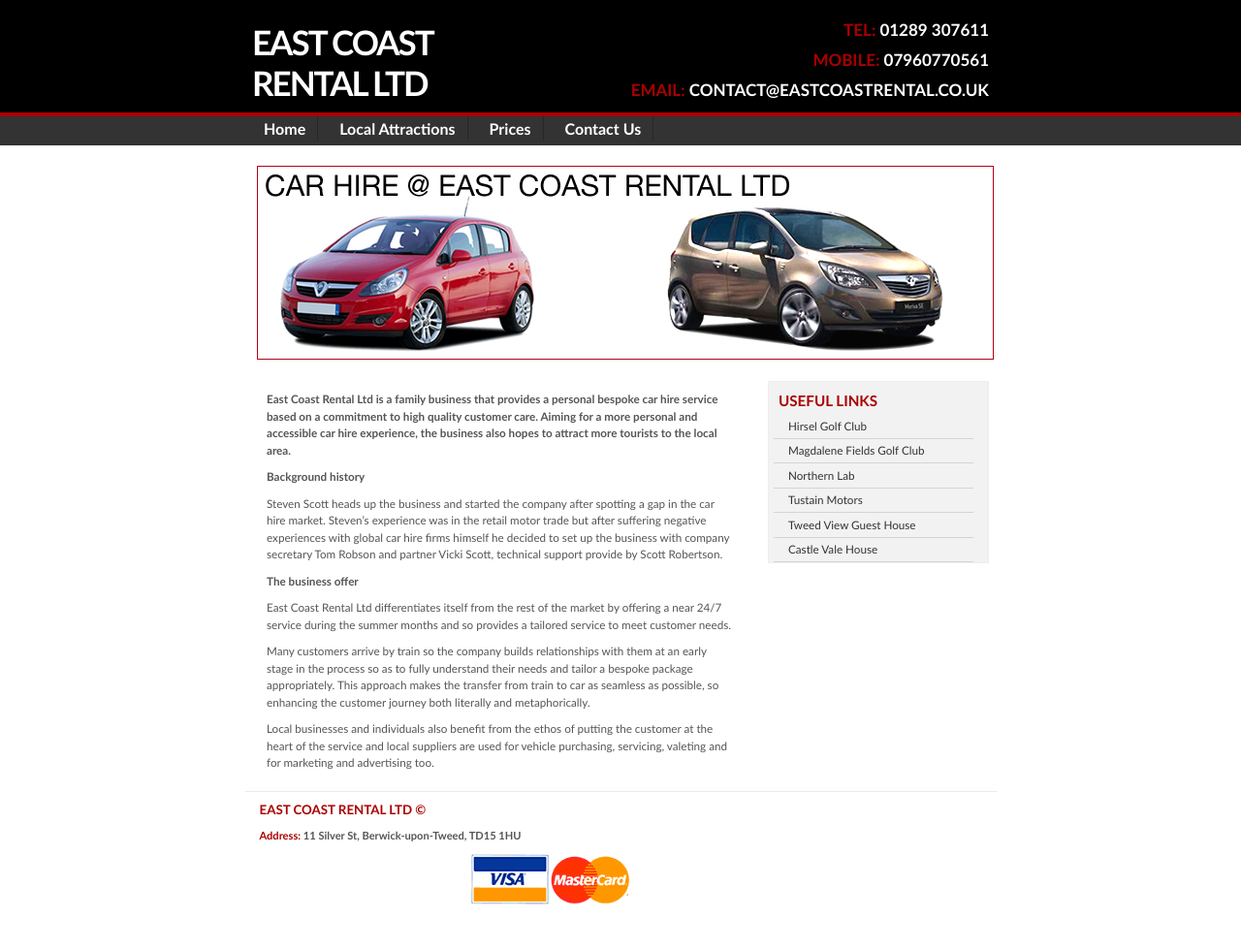
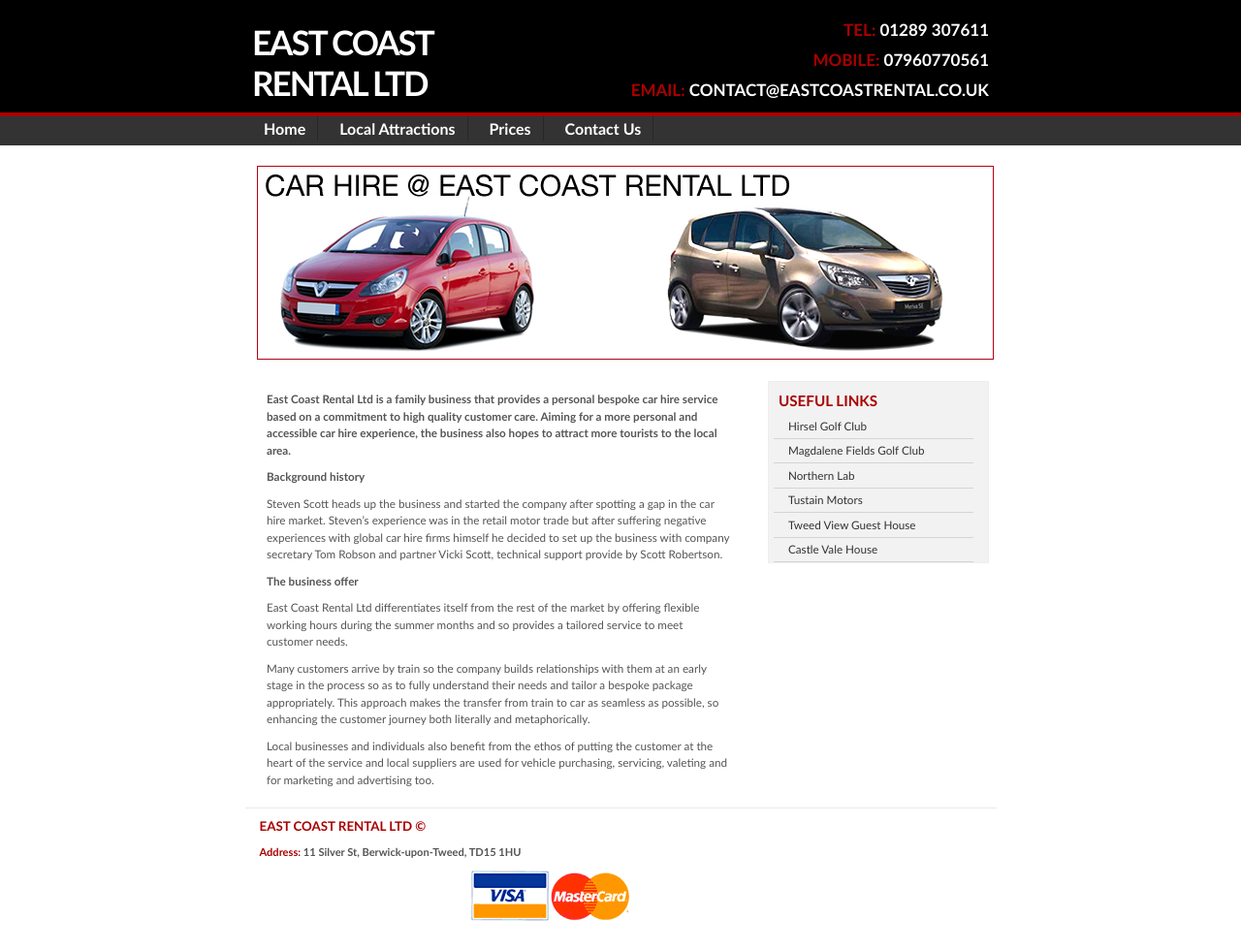
Before and after one commit to scottrobertson/eastcoastrental.co.uk, a Jekyll site: the page built from index.html, in a window 1280 px wide. Shown: the whole page at 97% size. Built offline with Jekyll 4.4.1, drawn with Linux system fonts in a browser that asks for light colours; nearby versions of some CDN libraries; Markdown is read by kramdown in place of the engine named in the settings.

Commit message:
Update index.html

```diff
--- a/index.html
+++ b/index.html
@@ -16,7 +16,7 @@
 <p><strong>The business offer</strong></p>
 
 <p>
-  East Coast Rental Ltd differentiates itself from the rest of the market by offering a near 24/7 service during the summer months and so provides a tailored service to meet customer needs.
+  East Coast Rental Ltd differentiates itself from the rest of the market by offering flexible working hours during the summer months and so provides a tailored service to meet customer needs.
 </p>
 
 <p>
```
